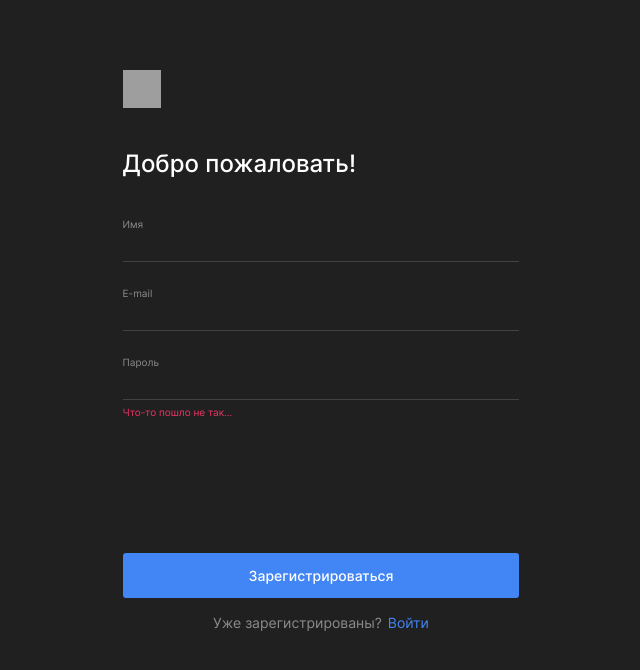
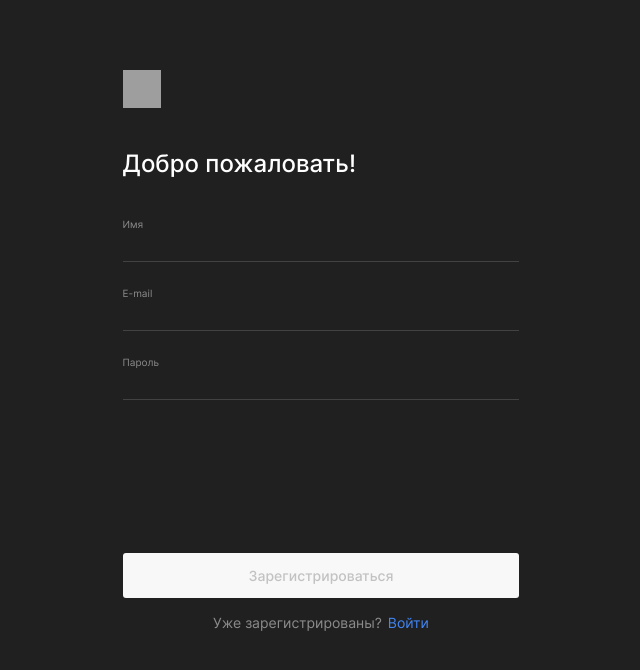
Before and after one commit to yaanab/movies-explorer-frontend, a React (Create React App) app: page /signup in a window 1280 px wide. Shown: the top 670 px of the page, without its empty margins (319-959 px from the left). Built offline with nearby package versions, Linux system fonts and the light colour scheme; grey boxes are pictures that could not be loaded.

Commit message:
feat: валидация форм и input в children

```diff
--- a/src/components/AuthForm/AuthForm.css
+++ b/src/components/AuthForm/AuthForm.css
@@ -33,12 +33,12 @@
 .auth-form__inputs {
   display: flex;
   flex-direction: column;
-  gap: 25px;
 }
 
 .auth-form__input-group {
   display: flex;
   flex-direction: column;
+  min-height: 69px;
 }
 
 .auth-form__input-group_block {
@@ -83,13 +83,17 @@ input:autofill:active {
 }
 
 .auth-form__error {
-  display: block;
-  margin: 6px 0 0;
+  display: none;
+  margin: 1px 0 0;
   font-style: normal;
   font-weight: 400;
   font-size: 10px;
   line-height: 12px;
   color: #EE3465;
+}
+
+.auth-form__error_block {
+  display: block;
 }
 
 .auth-form__submit-btn {
@@ -111,6 +115,11 @@ input:autofill:active {
 
 .auth-form__submit-btn:hover {
   opacity: 0.8;
+}
+
+.auth-form__submit-btn_disabled {
+  background: #F8F8F8;
+  color: #C2C2C2;
 }
 
 .auth-form__link-block {
--- a/src/components/AuthForm/AuthForm.js
+++ b/src/components/AuthForm/AuthForm.js
@@ -1,30 +1,43 @@
 import { Link } from 'react-router-dom';
+import { useFormWithValidation } from '../../hooks/useForm';
 import logo from '../../images/header-logo.svg';
 
-function AuthForm({ title, isNameHidden, button, text, link, linkText }) {
+function AuthForm({ title, onSubmit, children, isValid, button, text, link, linkText }) {
+  // const {values, handleChange, setValues, errors, isValid, resetForm } = useFormWithValidation({});
+
+  // function handleSubmit(e) {
+    // e.preventDefault();
+    // onSubmit(values.password, values.email);
+    // setValues({});
+    // console.log(values)
+  // }
+
   return (
     <div className="auth-form">
       <Link to="/">
         <img src={logo} alt="Логотип" className="auth-form__logo" />
       </Link>
       <h2 className="auth-form__title">{title}</h2>
-      <form className="auth-form__form">
+      <form className="auth-form__form" onSubmit={onSubmit}>
         <div className="auth-form__inputs">
-          <div className={`auth-form__input-group ${(isNameHidden) && "auth-form__input-group_block"}`}>
+          {children}
+          {/* <div className={auth-form__input-group}>
             <label className="auth-form__label" htmlFor="name">Имя</label>
-            <input className="auth-form__input" type="text" id="name" name="name" minLength="4" maxLength="30" required />
+            <input className="auth-form__input" onChange={handleChange} value={values.name || ""} type="text" id="name" name="name" minLength="4" maxLength="30" required />
+            <span className={`auth-form__error ${(!isValid) && "auth-form__error_block"}`}>{errors.name}</span>
           </div>
           <div className="auth-form__input-group">
             <label className="auth-form__label" htmlFor="email">E-mail</label>
-            <input className="auth-form__input" type="email" id="email" name="email" required />
+            <input className="auth-form__input" onChange={handleChange} value={values.email || ""} type="email" id="email" name="email" required />
+            <span className={`auth-form__error ${(!isValid) && "auth-form__error_block"}`}>{errors.email}</span>
           </div>
           <div className="auth-form__input-group">
             <label className="auth-form__label" htmlFor="password">Пароль</label>
-            <input className="auth-form__input" type="password" id="password" name="password" required />
-            <span className="auth-form__error">Что-то пошло не так...</span>
-          </div>
+            <input className="auth-form__input" onChange={handleChange} value={values.password || ""} type="password" id="password" name="password" minLength="4" required />
+            <span className={`auth-form__error ${(!isValid) && "auth-form__error_block"}`}>{errors.password}</span>
+          </div> */}
         </div>
-        <button type="submit" className="auth-form__submit-btn">{button}</button>
+        <button type="submit" className={`auth-form__submit-btn ${(!isValid) && "auth-form__submit-btn_disabled"}`} disabled={!isValid}>{button}</button>
       </form>
       <div className="auth-form__link-block">
         <p className="auth-form__text">{text}</p>
--- a/src/components/Login/Login.js
+++ b/src/components/Login/Login.js
@@ -1,16 +1,38 @@
 import AuthForm from "../AuthForm/AuthForm";
+import { useFormWithValidation } from '../../hooks/useForm';
 
 function Login() {
+
+  const { values, handleChange, setValues, errors, isValid, resetForm } = useFormWithValidation({});
+
+  function handleSubmit(e) {
+    e.preventDefault();
+    // onSubmit(values.password, values.email);
+    // setValues({});
+    console.log(values)
+  }
+
   return (
     <main>
       <AuthForm
         title="Рады видеть!"
-        isNameHidden={true}
+        onSubmit={handleSubmit}
+        isValid={isValid}
         button="Войти"
         text="Ещё не зарегистрированы?"
         link="/signup"
-        linkText="Регистрация"
-      />
+        linkText="Регистрация">
+        <div className="auth-form__input-group">
+          <label className="auth-form__label" htmlFor="email">E-mail</label>
+          <input className="auth-form__input" onChange={handleChange} value={values.email || ""} type="email" id="email" name="email" required />
+          <span className={`auth-form__error ${(!isValid) && "auth-form__error_block"}`}>{errors.email}</span>
+        </div>
+        <div className="auth-form__input-group">
+          <label className="auth-form__label" htmlFor="password">Пароль</label>
+          <input className="auth-form__input" onChange={handleChange} value={values.password || ""} type="password" id="password" name="password" minLength="4" required />
+          <span className={`auth-form__error ${(!isValid) && "auth-form__error_block"}`}>{errors.password}</span>
+        </div>
+      </AuthForm>
     </main>
   );
 }
--- a/src/components/Register/Register.js
+++ b/src/components/Register/Register.js
@@ -1,16 +1,43 @@
 import AuthForm from "../AuthForm/AuthForm";
+import { useFormWithValidation } from '../../hooks/useForm';
 
 function Register() {
+
+  const { values, handleChange, setValues, errors, isValid, resetForm } = useFormWithValidation({});
+
+  function handleSubmit(e) {
+    e.preventDefault();
+    // onSubmit(values.password, values.email);
+    // setValues({});
+    console.log(values)
+  }
+
   return (
     <main>
       <AuthForm
         title="Добро пожаловать!"
-        isNameHidden={false}
+        onSubmit={handleSubmit}
+        isValid={isValid}
         button="Зарегистрироваться"
         text="Уже зарегистрированы?"
         link="/signin"
-        linkText="Войти"
-      />
+        linkText="Войти">
+        <div className="auth-form__input-group">
+          <label className="auth-form__label" htmlFor="name">Имя</label>
+          <input className="auth-form__input" onChange={handleChange} value={values.name || ""} type="text" id="name" name="name" minLength="4" maxLength="30" required />
+          <span className={`auth-form__error ${(!isValid) && "auth-form__error_block"}`}>{errors.name}</span>
+        </div>
+        <div className="auth-form__input-group">
+          <label className="auth-form__label" htmlFor="email">E-mail</label>
+          <input className="auth-form__input" onChange={handleChange} value={values.email || ""} type="email" id="email" name="email" required />
+          <span className={`auth-form__error ${(!isValid) && "auth-form__error_block"}`}>{errors.email}</span>
+        </div>
+        <div className="auth-form__input-group">
+          <label className="auth-form__label" htmlFor="password">Пароль</label>
+          <input className="auth-form__input" onChange={handleChange} value={values.password || ""} type="password" id="password" name="password" minLength="4" required />
+          <span className={`auth-form__error ${(!isValid) && "auth-form__error_block"}`}>{errors.password}</span>
+        </div>
+      </AuthForm>
     </main>
   );
 }
--- /dev/null
+++ b/src/hooks/useForm.js
@@ -0,0 +1,43 @@
+import { useState, useCallback } from "react";
+
+//хук управления формой
+export function useForm(inputValues) {
+  const [values, setValues] = useState(inputValues);
+
+  const handleChange = (event) => {
+    const { value, name } = event.target;
+    setValues({...values, [name]: value});
+  };
+
+  return {values, handleChange, setValues};
+}
+
+//хук управления формой и валидации формы
+export function useFormWithValidation(inputValues) {
+  const [values, setValues] = useState(inputValues);
+  const [errors, setErrors] = useState({});
+  const [isValid, setIsValid] = useState(false);
+
+  const handleChange = (event) => {
+    const target = event.target;
+    const value = target.value;
+    const name = target.name;
+    setValues({...values, [name]: value});
+    setErrors({...errors, [name]: target.validationMessage });
+    setIsValid(target.closest("form").checkValidity());
+    // console.log(values);
+    console.log(isValid);
+    // console.log(errors);
+  };
+
+  const resetForm = useCallback(
+    (newValues = {}, newErrors = {}, newIsValid = false) => {
+      setValues(newValues);
+      setErrors(newErrors);
+      setIsValid(newIsValid);
+    },
+    [setValues, setErrors, setIsValid]
+  );
+
+  return { values, handleChange, errors, isValid, resetForm };
+}
```
